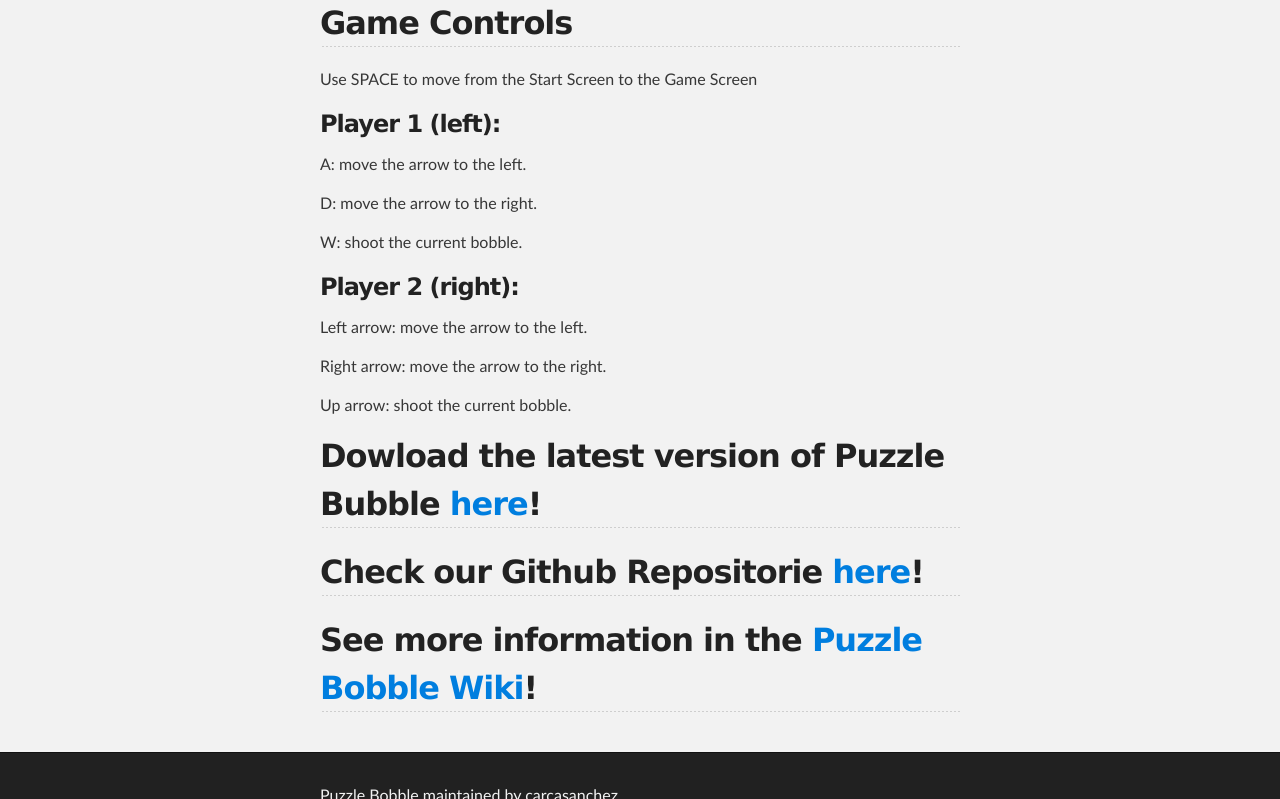
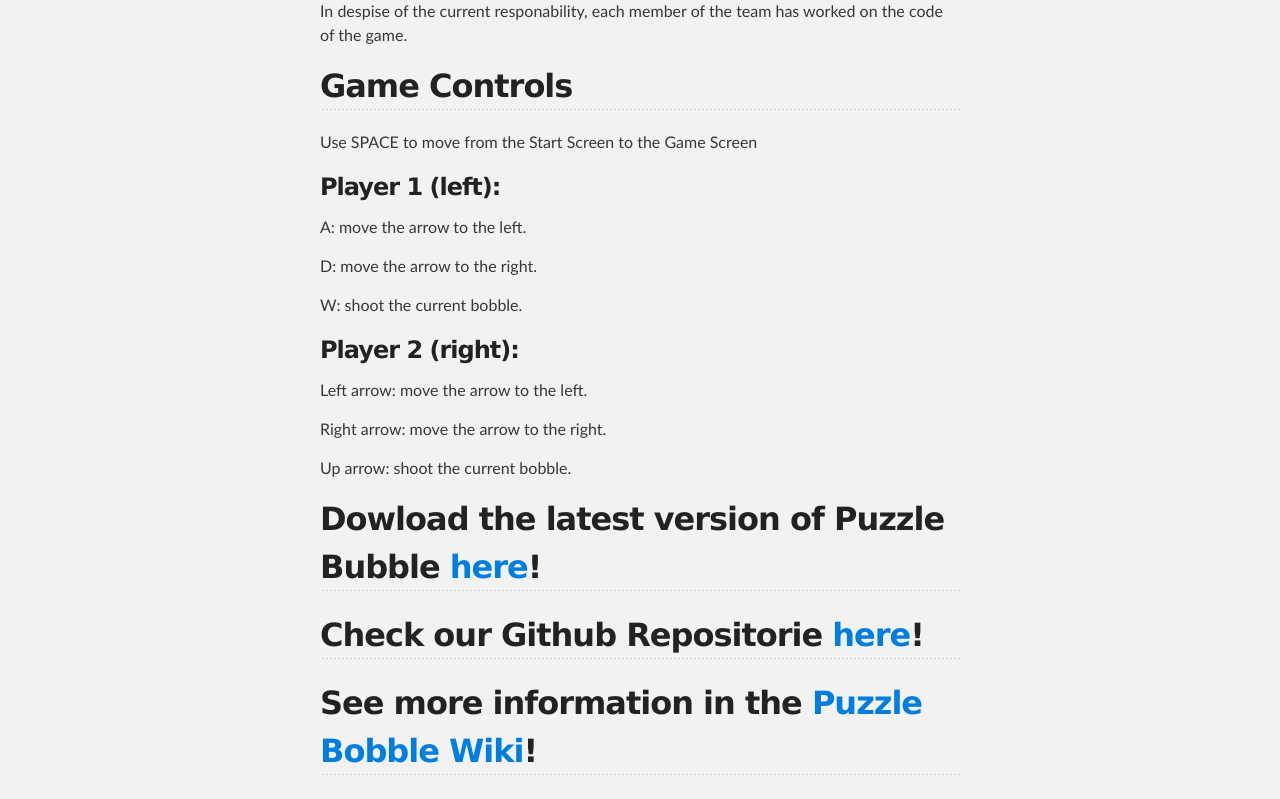
Before and after one commit to carcasanchez/Puzzle-Bobble, a plain HTML site: page index.html in a window 1280 px wide. Shown: the part 3329-4128 px from the top of the page. Drawn offline with Linux system fonts and the light colour scheme.

Commit message:
Create gh-pages branch via GitHub

```diff
--- a/index.html
+++ b/index.html
@@ -72,6 +72,8 @@
 
 <p><img src="https://raw.githubusercontent.com/carcasanchez/Puzzle-Bobble/master/Photos_Images/JordiC.jpg" alt=""></p>
 
+<p>In despise of the current responability, each member of the team has worked on the code of the game.</p>
+
 <h2>
 <a id="game-controls" class="anchor" href="#game-controls" aria-hidden="true"><span aria-hidden="true" class="octicon octicon-link"></span></a>Game Controls</h2>
 
```
Also changed, not shown: params.json (+1 -1 lines).
